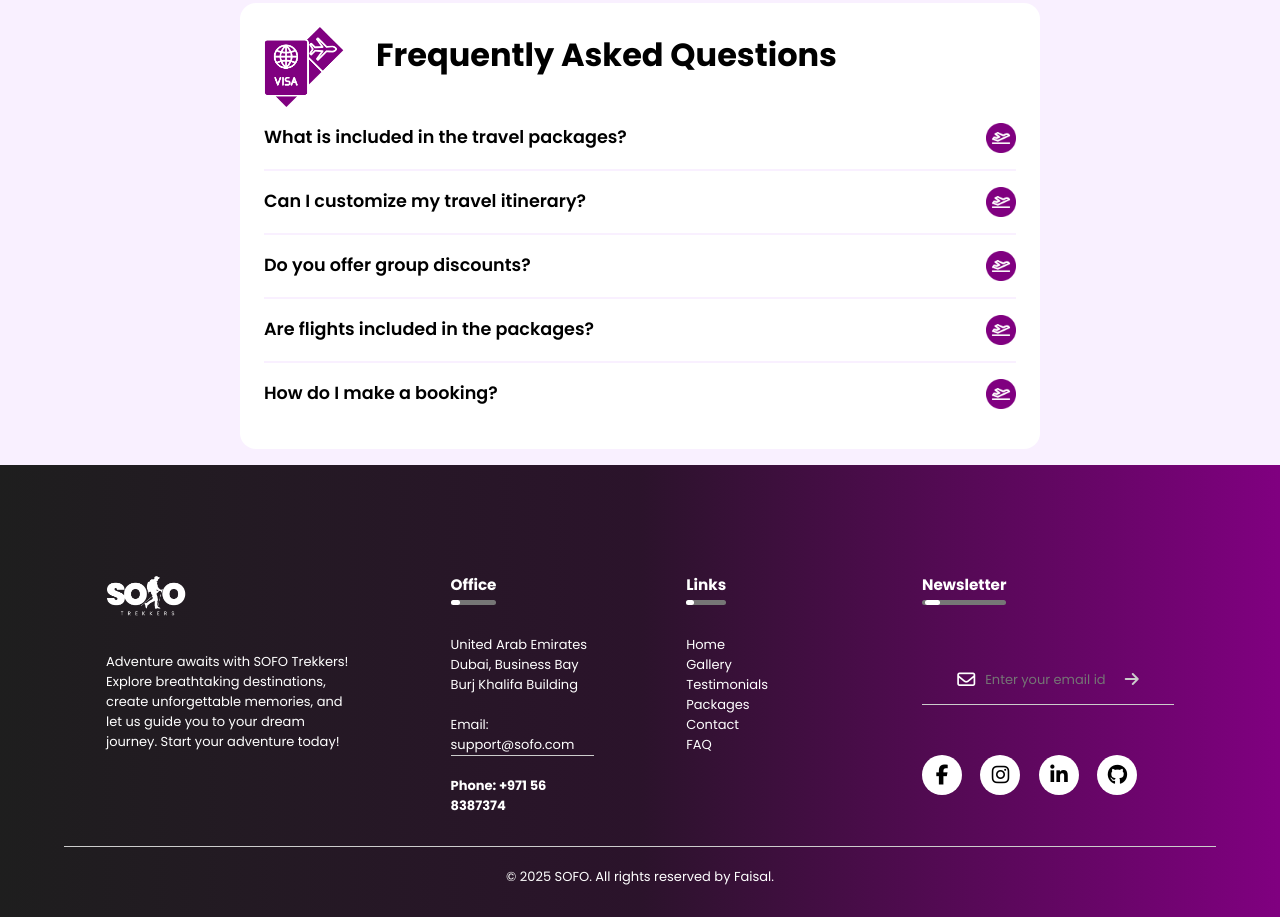
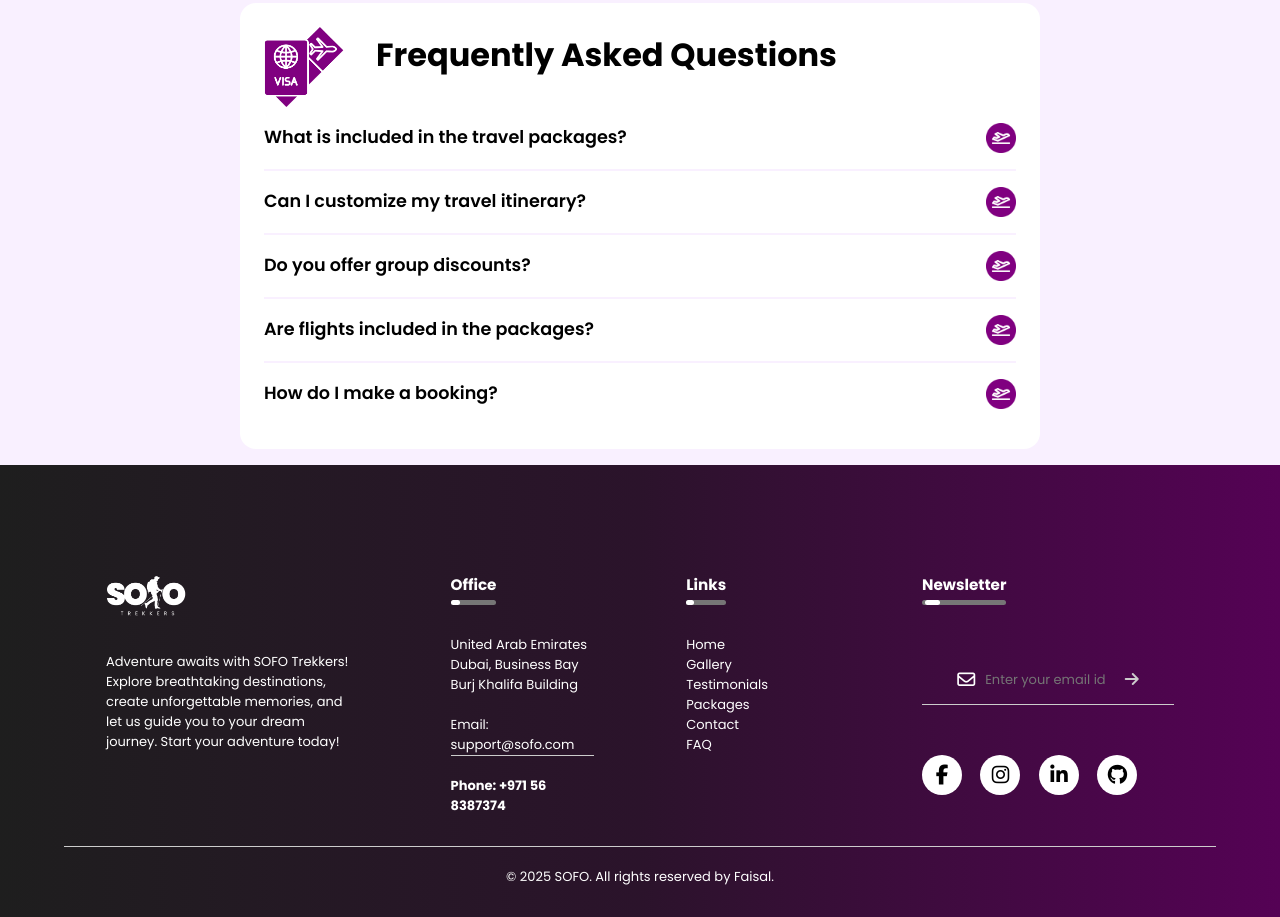
Before and after one commit to Mohammed-Faisal-34/mohamfaisal34.github.io, a plain HTML site: page Frontend/index.html in a window 1280 px wide. Shown: the part 3613-4530 px from the top of the page. Drawn offline with nearby package versions, Linux system fonts and the light colour scheme.

Commit message:
Frontend

```diff
--- a/Frontend/Style.css
+++ b/Frontend/Style.css
@@ -2096,7 +2096,7 @@ textarea.input {
 footer {
     width: 100%;
     position: absolute;
-    background: linear-gradient(to right, #1e1e1e, #2b132b, #800080);
+    background: linear-gradient(to right, #1e1e1e, #2b132b, #550255);
     color: white;
     padding: 100px 0 30px;
     font-size: 13px;
```
